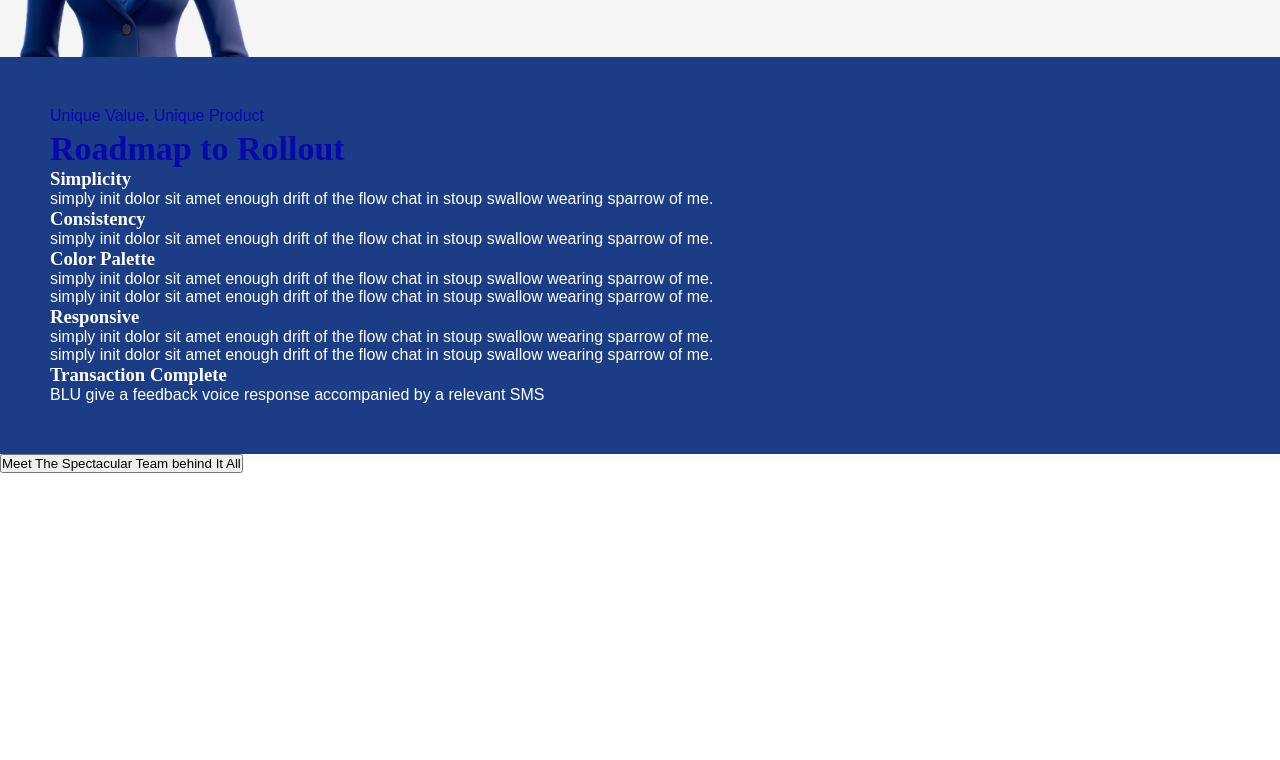
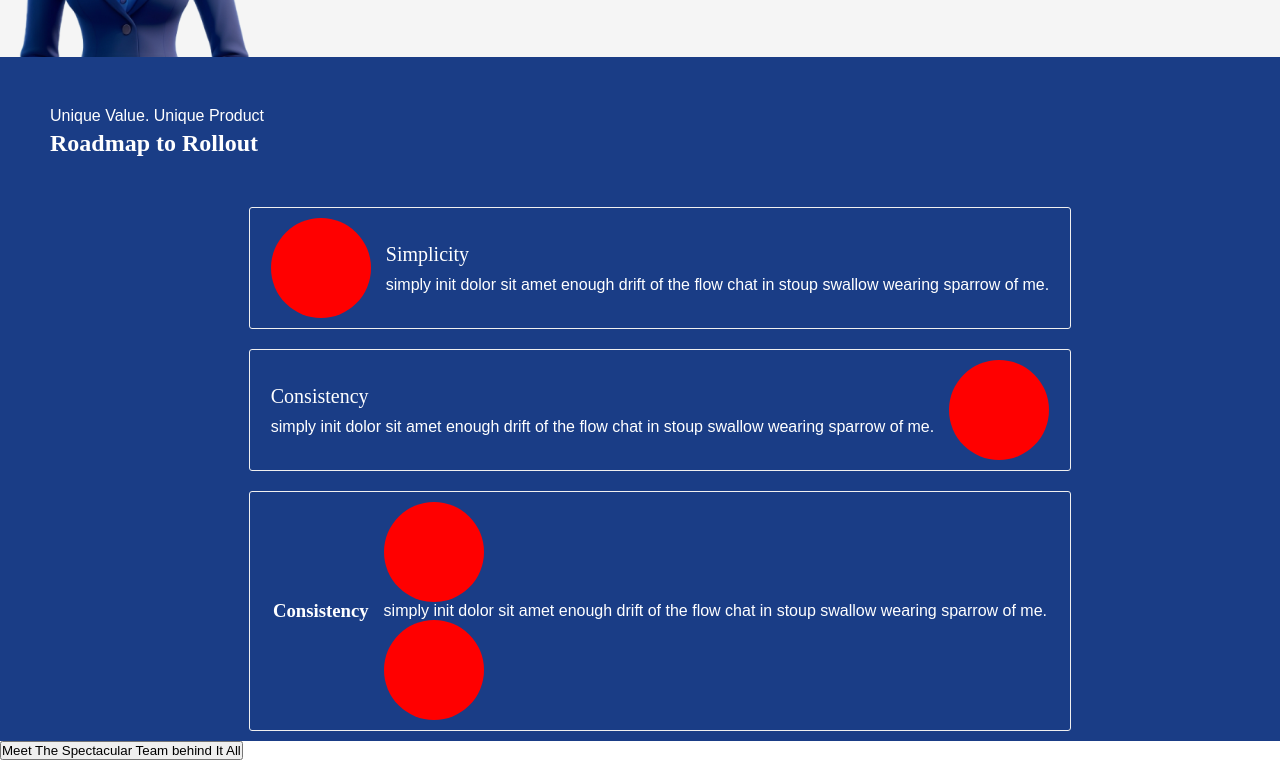
Before and after one commit to davidajimati/StanbicIBTC-Digitap23, a plain HTML site: page index.html in a window 1280 px wide. Shown: the part 1432-2192 px from the top of the page. Before the commit the page ends 1905 px from the top, so only its background shows below. Drawn offline with nearby package versions, Linux system fonts and the light colour scheme; a web font is replaced by a local one.

Commit message:
last section in progress

```diff
--- a/home.css
+++ b/home.css
@@ -282,4 +282,59 @@ header {
     background-color: #1A3D86;
     color: white;
     padding: 50px;
+
+
+    height: fit-content;
+    display: grid;
+    grid-template: 50px auto / 1fr;
+    gap: 50px;
+    padding: 50px 10px 10px 50px;
 }
+
+.flowcharts {
+    display: flex;
+    flex-direction: column;
+    gap: 20px;
+    align-items: center;
+    justify-content: center;
+}
+.fFlow {
+    color: white;
+}
+
+.step {
+    border: 1px solid #f0f0f0;
+    border-radius: 3px;
+    display: flex;
+    justify-content: center;
+    align-items: center;
+    height: fit-content;
+    width: 800px;
+    padding: 10px;
+    gap: 15px;
+}
+
+.texts {
+    display: flex;
+    flex-direction: column;
+    gap: 10px;
+    text-align: left;
+}
+
+.texts h3 {
+    font-size: 20px;
+    font-weight: 500;
+}
+
+.img {
+    width: 100px;
+    height: 100px;
+    background-color: red;
+    border-radius: 50%;
+}
+
+.inText {
+    display: flex;
+    flex-direction: row;
+    gap: 10px;
+}
--- a/index.html
+++ b/index.html
@@ -108,18 +108,17 @@
                 </div>
             </div>
         </div>
+    </section>
 
-    </section>
     <section class="flow">
-
-        <div class="fHead">
+        <div class="fFlow">
             <p class="fp1">Unique Value. Unique Product</p>
             <h2>Roadmap to Rollout</h2>
         </div>
 
         <div class="flowcharts">
 
-            <div class="stepA">
+            <div class="step A">
                 <div class="img"></div>
                 <div class="texts">
                     <h3>Simplicity</h3>
@@ -128,7 +127,28 @@
                 </div>
             </div>
 
-            <div class="stepA">
+            <div class="step A">
+                <div class="texts">
+                    <h3>Consistency</h3>
+                    <p>simply init dolor sit amet enough drift of the flow chat in stoup swallow wearing sparrow of me.
+                    </p>
+                </div>
+                <div class="img"></div>
+            </div>
+
+            <div class="step A">
+                <h3>Consistency</h3>
+                <div>
+                    <div class="img"></div>
+                    <div class="texts">
+                        <p>simply init dolor sit amet enough drift of the flow chat in stoup swallow wearing sparrow of me.
+                        </p>
+                    </div>
+                    <div class="img"></div>
+                </div>
+            </div>
+<!--
+            <div class="step A">
                 <div class="img"></div>
                 <div class="texts">
                     <h3>Consistency</h3>
@@ -137,7 +157,7 @@
                 </div>
             </div>
 
-            <div class="stepB">
+            <div class="step B">
                 <div class="texts">
                     <h3>Color Palette</h3>
                     <p>simply init dolor sit amet enough drift of the flow chat in stoup swallow wearing sparrow of me.
@@ -148,24 +168,26 @@
                 </div>
             </div>
 
-            <div class="stepB">
+            <div class="step B">
                 <div class="texts">
                     <h3>Responsive</h3>
+                    <div class="inText">
                     <p>simply init dolor sit amet enough drift of the flow chat in stoup swallow wearing sparrow of me.
                     </p>
                     <div class="img"></div>
                     <p>simply init dolor sit amet enough drift of the flow chat in stoup swallow wearing sparrow of me.
                     </p>
                 </div>
+                </div>
             </div>
 
-            <div class="stepB">
+            <div class="step B">
                 <div class="img"></div>
                 <div class="texts">
                     <h3>Transaction Complete</h3>
                     <p>BLU give a feedback voice response accompanied by a relevant SMS</p>
                 </div>
-            </div>
+            </div> -->
 
         </div>
 
--- a/mobile.css
+++ b/mobile.css
@@ -13,7 +13,7 @@
     }
 
     .hero {
-        height: 50vh;
+        height: 55vh;
         margin: 0;
         padding: 1;
     }
@@ -43,11 +43,14 @@
         align-content: center;
         justify-items: center;
         padding: 10px;
+        background-size: 30%;
     }
+
     .feats {
         margin: auto;
         height: fit-content;
         padding: 10px;
+        padding-bottom: 110px;
         display: flex;
         flex-wrap: wrap;
         gap: 10px;
```
